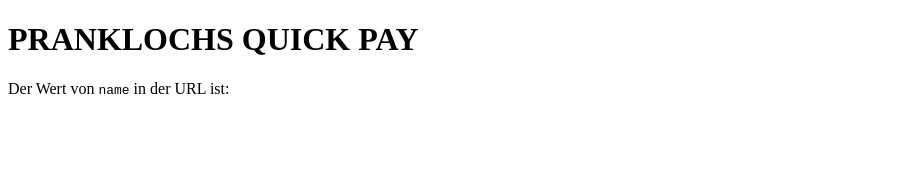
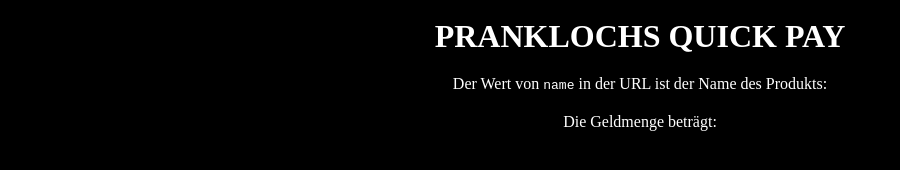
Before and after one commit to Fredomnom/Pranklochs, a plain HTML site: page index.html in a window 1280 px wide. Shown: the whole page, without its empty margins (0-900 px from the left). Drawn offline with Linux system fonts and the light colour scheme.

Commit message:
Update index.html

```diff
--- a/index.html
+++ b/index.html
@@ -2,20 +2,39 @@
 <html lang="de">
 <head>
     <meta charset="UTF-8">
+    <meta name="viewport" content="width=device-width, initial-scale=1">
     <title>PRANKLOCHS QUICK PAY</title>
+    <style>
+        body {
+            text-align: center;
+            background-color: #000; /* Hintergrundfarbe auf Schwarz für Dark Mode */
+            color: #fff; /* Textfarbe auf Weiß für Dark Mode */
+        }
+
+        h1, p {
+            margin: 0;
+            padding: 10px;
+        }
+    </style>
 </head>
 <body>
     <h1>PRANKLOCHS QUICK PAY</h1>
-    <p>Der Wert von <code>name</code> in der URL ist: <span id="nameValue"></span></p>
+    <p>Der Wert von <code>name</code> in der URL ist der Name des Produkts: <span id="nameValue"></span></p>
+    <p>Die Geldmenge beträgt: <span id="amountValue"></span></p>
 
     <script>
-        // JavaScript-Code, um den Wert von "name" aus der URL auszulesen und anzuzeigen
+        // JavaScript-Code, um den Wert von "name" und "amount" aus der URL auszulesen und anzuzeigen
         const params = new URLSearchParams(window.location.search);
         const nameValue = params.get("name");
+        const amountValue = params.get("amount");
 
         if (nameValue) {
             document.getElementById("nameValue").textContent = nameValue;
         }
+
+        if (amountValue) {
+            document.getElementById("amountValue").textContent = amountValue;
+        }
     </script>
 </body>
 </html>
```
